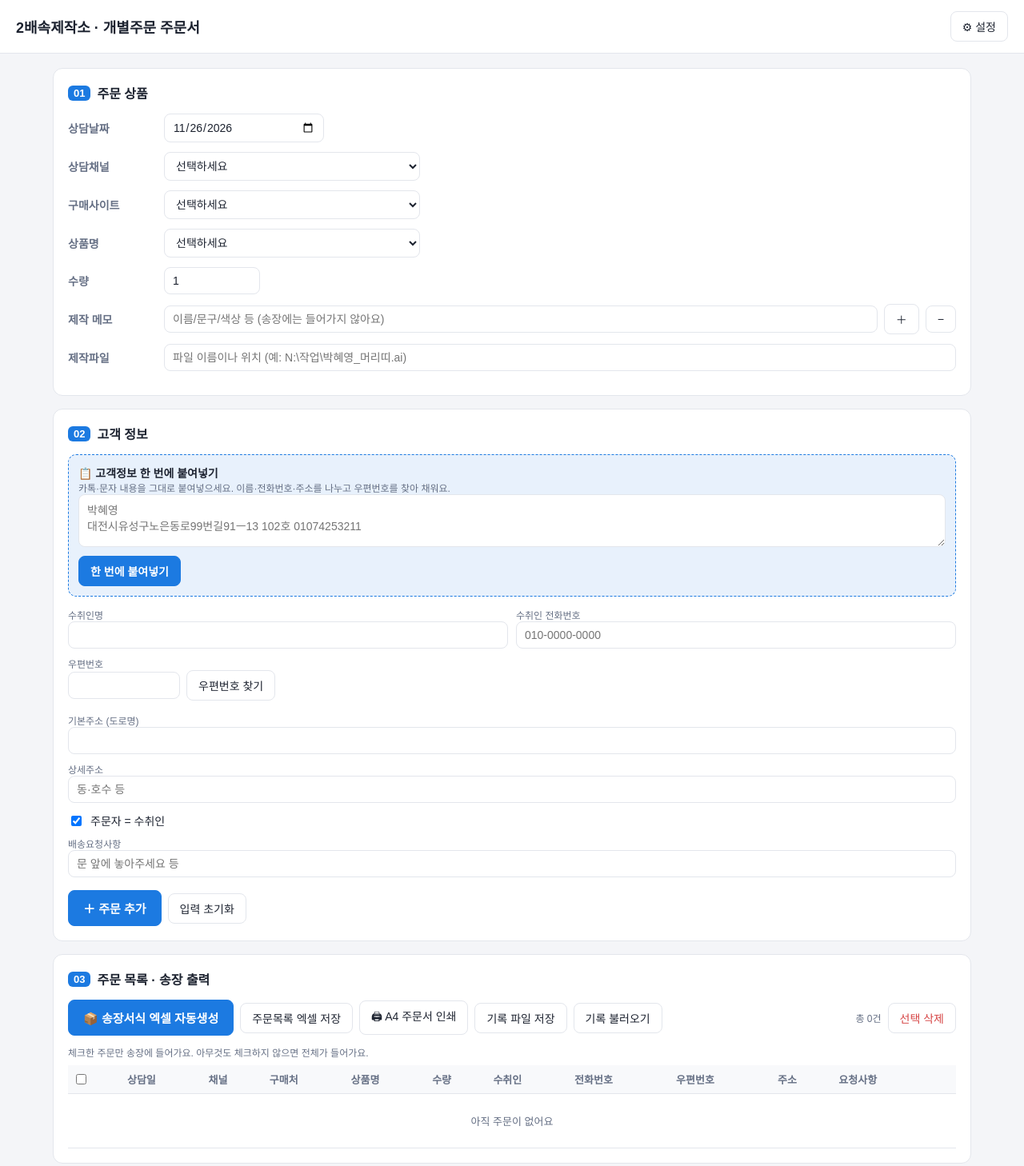
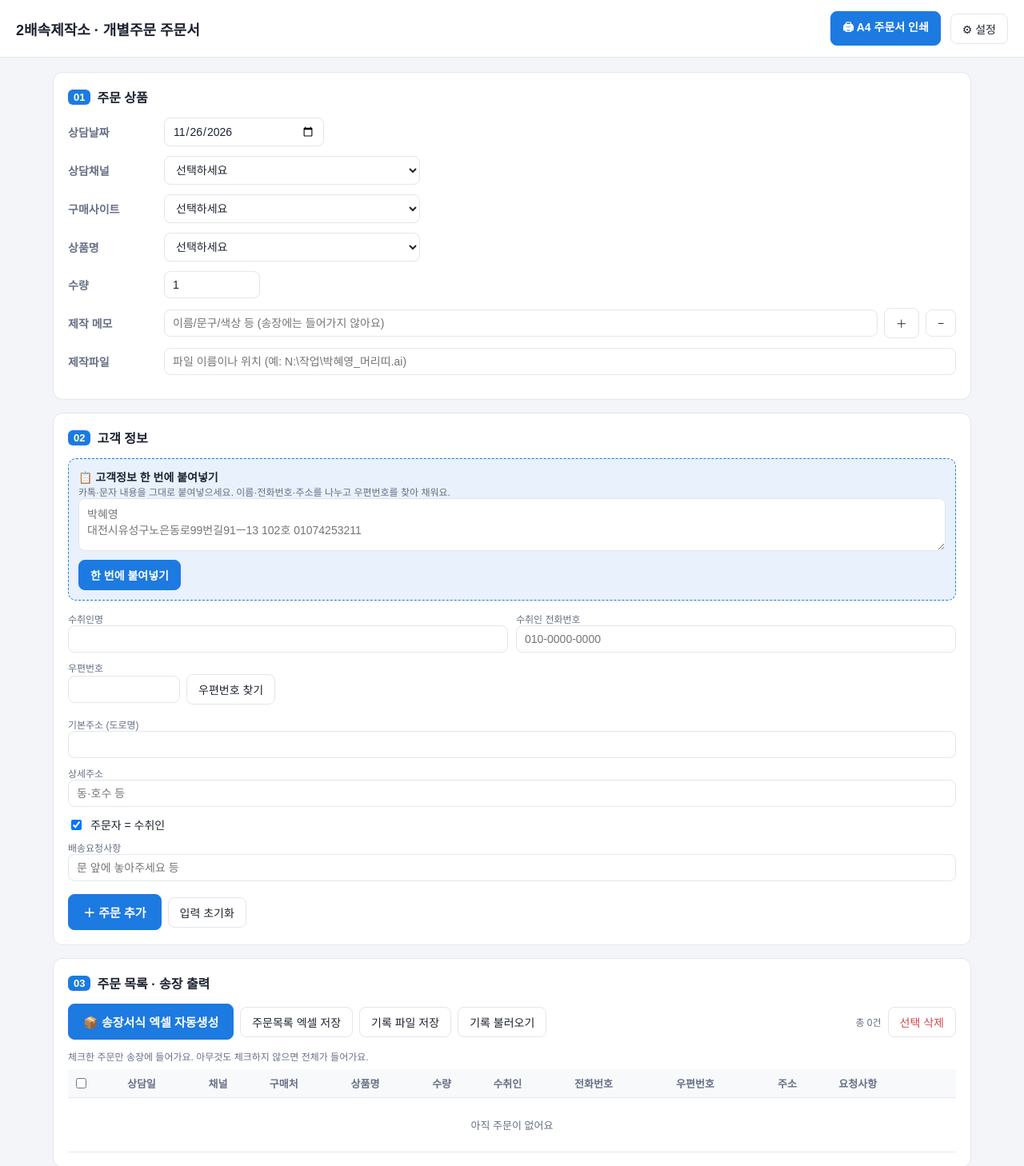
Before and after one commit to nkgyeong/order-sheet, a plain HTML site: page index.html in a window 1280 px wide. Shown: the top 1458 px of the page at 80% size. Drawn offline with Linux system fonts and the light colour scheme.

Commit message:
A4 인쇄 버튼을 상단 설정 옆으로 이동
Co-Authored-By: Claude Opus 5.5 <noreply@anthropic.com>
Claude-Session: https://claude.ai/code/session_01REJzkpezpwy3uH2io4WKNQ

```diff
--- a/index.html
+++ b/index.html
@@ -84,6 +84,7 @@ th{background:#f8f9fb;color:var(--sub);font-weight:600;white-space:nowrap}
 <header>
   <h1>2배속제작소 · 개별주문 주문서</h1>
   <span class="sp"></span>
+  <button class="btn pri" id="btnPrint">🖨 A4 주문서 인쇄</button>
   <button class="btn" id="btnSettings">⚙ 설정</button>
 </header>
 <main>
@@ -137,7 +138,6 @@ th{background:#f8f9fb;color:var(--sub);font-weight:600;white-space:nowrap}
     <div class="toolbar">
       <button class="btn pri big" id="btnInvoice">📦 송장서식 엑셀 자동생성</button>
       <button class="btn" id="btnOrderXlsx">주문목록 엑셀 저장</button>
-      <button class="btn" id="btnPrint">🖨 A4 주문서 인쇄</button>
       <button class="btn" id="btnBackup">기록 파일 저장</button>
       <button class="btn" id="btnRestore">기록 불러오기</button>
       <input type="file" id="fileRestore" accept=".json,application/json" hidden>
```
